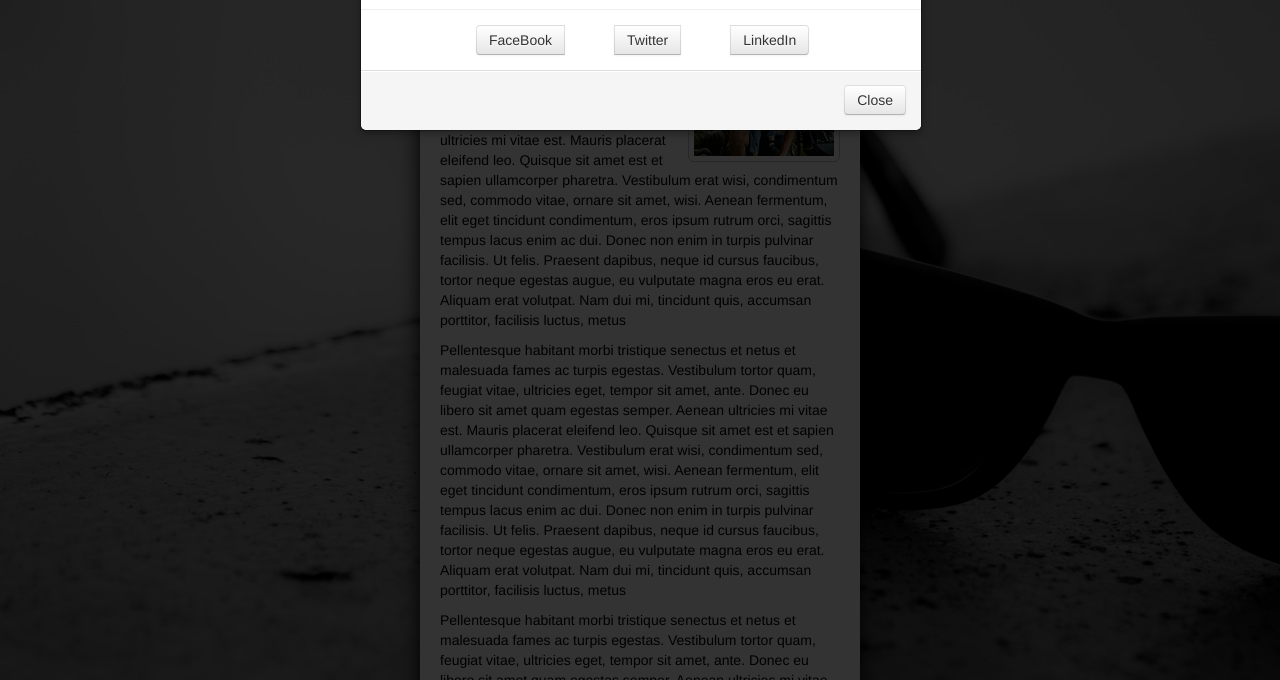
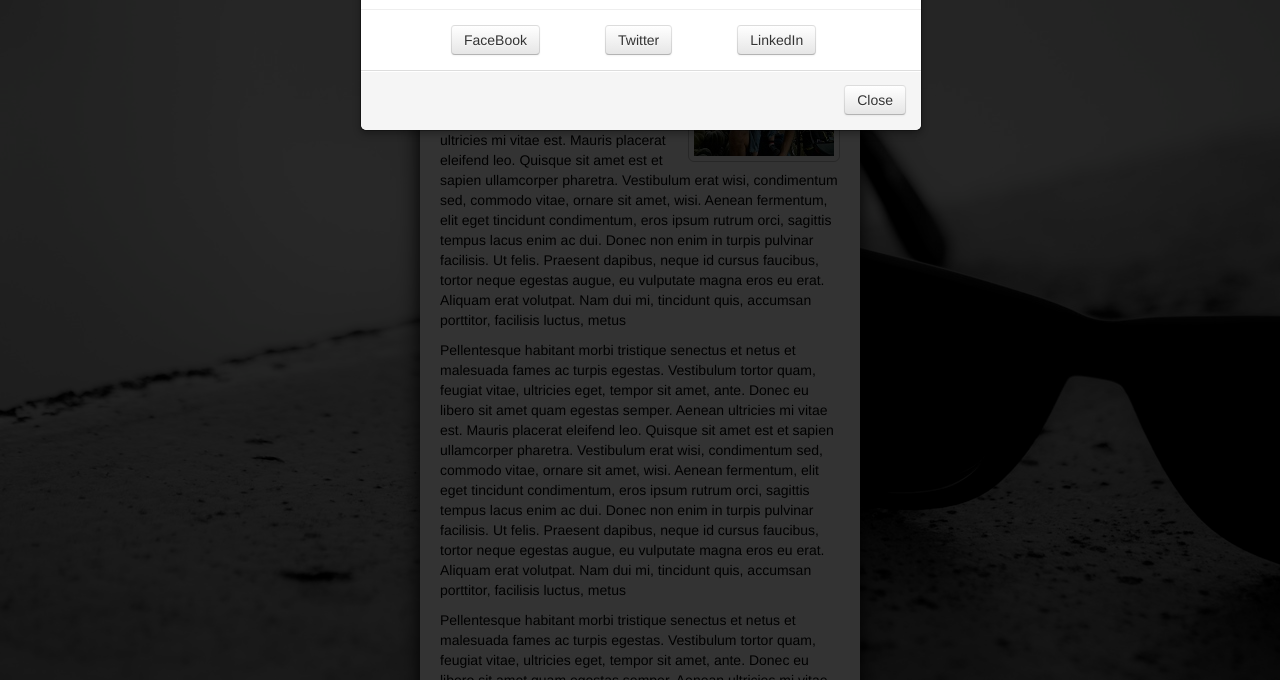
Before and after one commit to bgfaulk/501coding, a plain HTML site: page index.html in a window 1280 px wide. Both pictures are taken after a click on the button "Contact". Shown: the part 120-800 px from the top of the page. Drawn offline with nearby package versions, Linux system fonts and the light colour scheme.

Commit message:
fixing issue with accessing content through contact me.

```diff
--- a/index.html
+++ b/index.html
@@ -41,9 +41,9 @@
          </div>
          <div class="modal-body">
              <div class="btn-group">
-                 <a class="btn" style="margin-left: 100px; margin-right: 50px;" href="https://www.facebook.com/brian.g.faulk">FaceBook</a>
-                 <a class="btn" style="margin-right: 50px;" href="https://twitter.com/Briangray_IT">Twitter</a>
-                 <a class="btn"  href="http://www.linkedin.com/pub/brian-faulk/35/92/318/">LinkedIn</a>
+                 <a href="https://www.facebook.com/brian.g.faulk"><button class="btn" style="margin-left: 75px;">FaceBook</button></a>
+                 <a href="https://twitter.com/Briangray_IT"><button class="btn" style="margin-left: 65px;">Twitter</button></a>
+                 <a href="http://www.linkedin.com/pub/brian-faulk/35/92/318/"><button class="btn" style="margin-left: 65px;;">LinkedIn</button></a>
              </div>
          </div>
          <div class="modal-footer">
```
